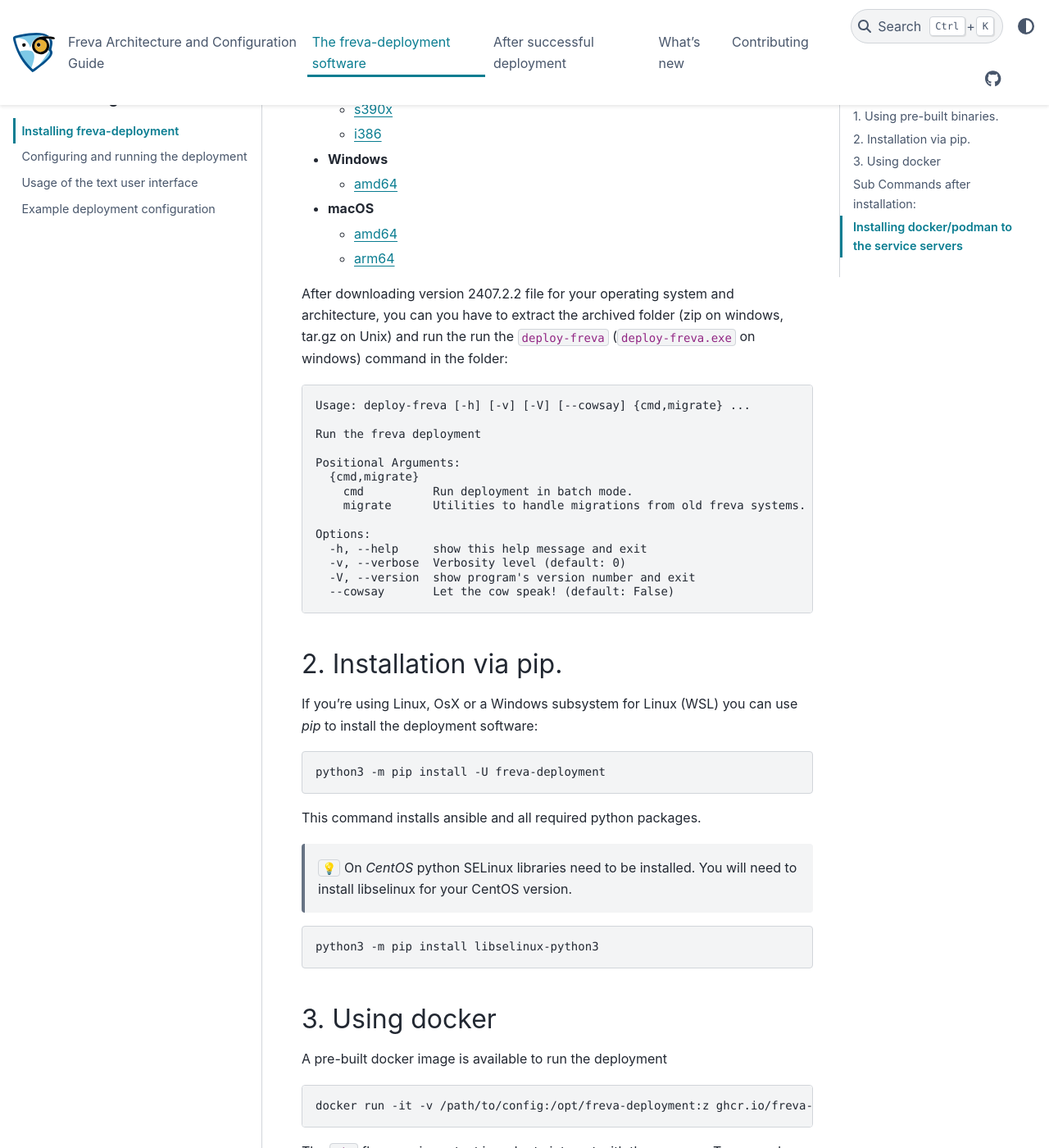
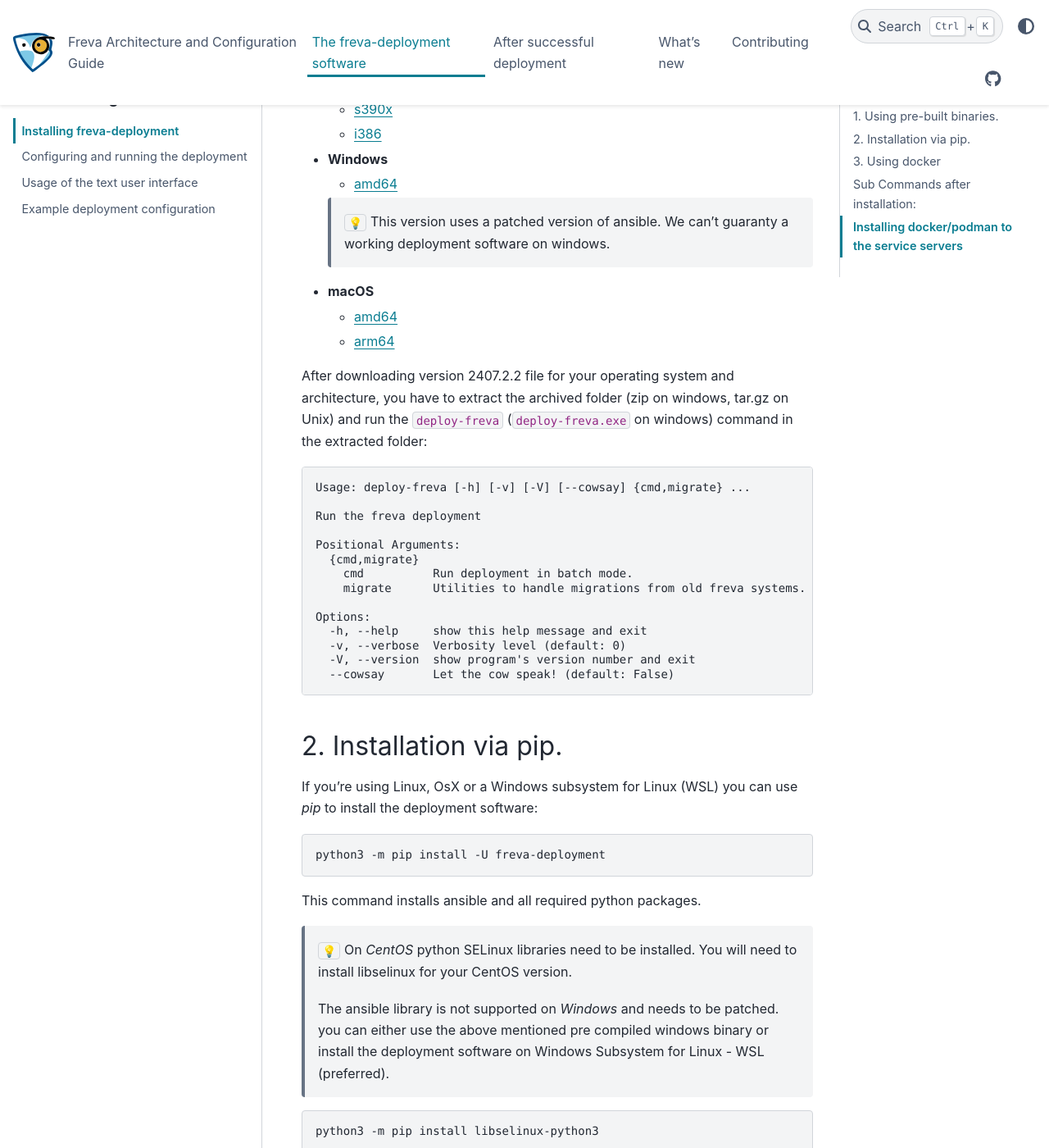
Before and after one commit to FREVA-CLINT/freva-deployment, a Sphinx documentation site: the page built from docs/deployment/Installation.md, in a window 1280 px wide and 1400 px high, scrolled down 924 px. Shown: the whole window at 82% size. Built offline with Sphinx 7.4.7 and the PyData theme 0.15.4, drawn with Linux system fonts in a browser that asks for light colours; pages that are not in the unit, such as notebooks, are missing from menus.

````diff
--- a/docs/deployment/Installation.md
+++ b/docs/deployment/Installation.md
@@ -32,15 +32,17 @@
 
 - **Windows**
   - [amd64](exe:windows-x64.zip)
+  > ``💡`` This version uses a patched version of ansible. We can't guaranty
+  > a working deployment software on windows.
 
 - **macOS**
   - [amd64](exe:osx-x64.tar.gz)
   - [arm64](exe:osx-arm64.tar.gz)
 
-After downloading version {{version}} file for your operating system and architecture,
-you can you have to extract the archived folder (zip on windows, tar.gz on Unix)
-and run the run the `deploy-freva` (`deploy-freva.exe` on windows) command
-in the folder:
+After downloading version {{version}} file for your operating system and
+architecture, you have to extract the archived folder (zip on windows,
+tar.gz on Unix) and run the `deploy-freva` (`deploy-freva.exe` on windows)
+command in the extracted folder:
 
 ```console
 Usage: deploy-freva [-h] [-v] [-V] [--cowsay] {cmd,migrate} ...
@@ -59,6 +61,7 @@
   --cowsay       Let the cow speak! (default: False)
 ```
 
+
 ## 2. Installation via pip.
 If you're using Linux, OsX or a Windows subsystem for Linux (WSL) you can
 use *pip* to install the deployment software:
@@ -70,6 +73,10 @@
 This command installs ansible and all required python packages.
 > ``💡``  On *CentOS* python SELinux libraries need to be installed.
 > You will need to install libselinux for your CentOS version.
+>
+> The ansible library is not supported on *Windows* and needs to be patched.
+> you can either use the above mentioned pre compiled windows binary or install
+> the deployment software on Windows Subsystem for Linux - WSL (preferred).
 
 ```console
 python3 -m pip install libselinux-python3
````
Also changed, not shown: 1 other file.
